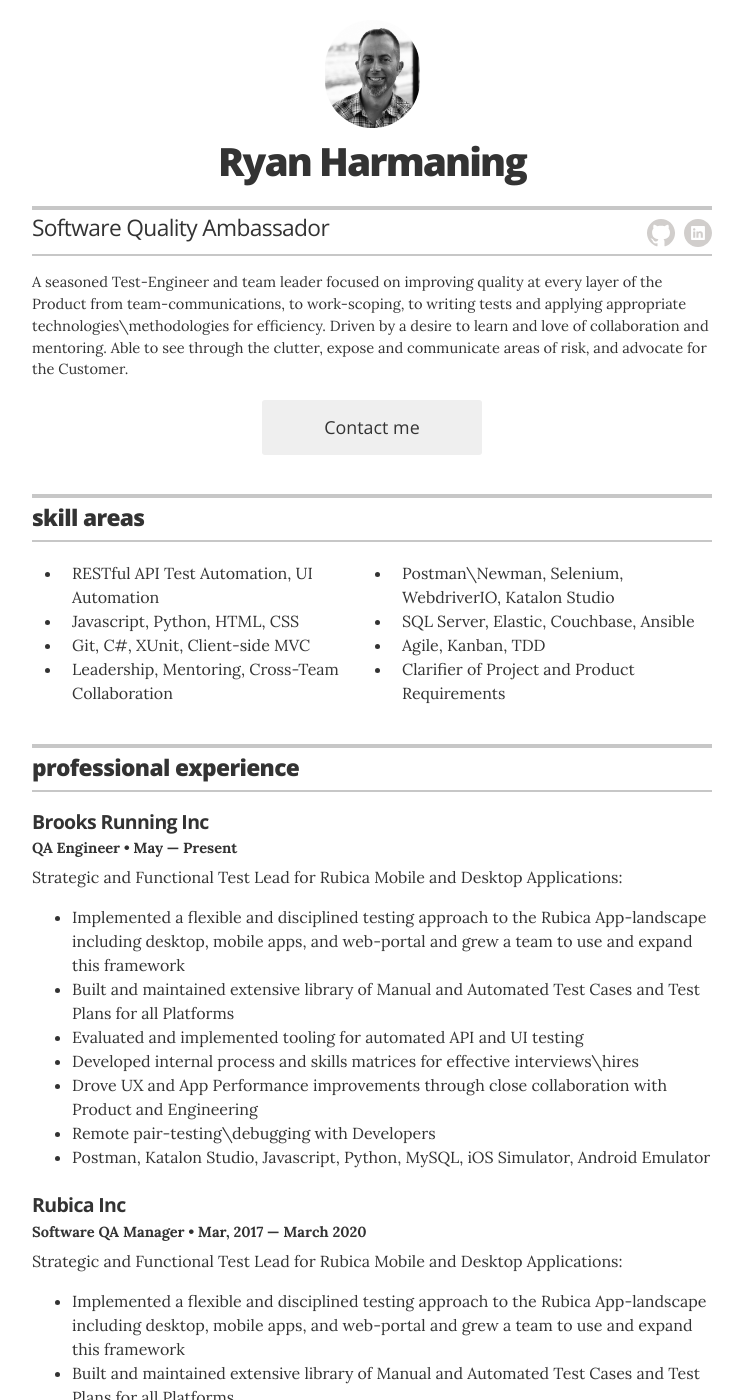
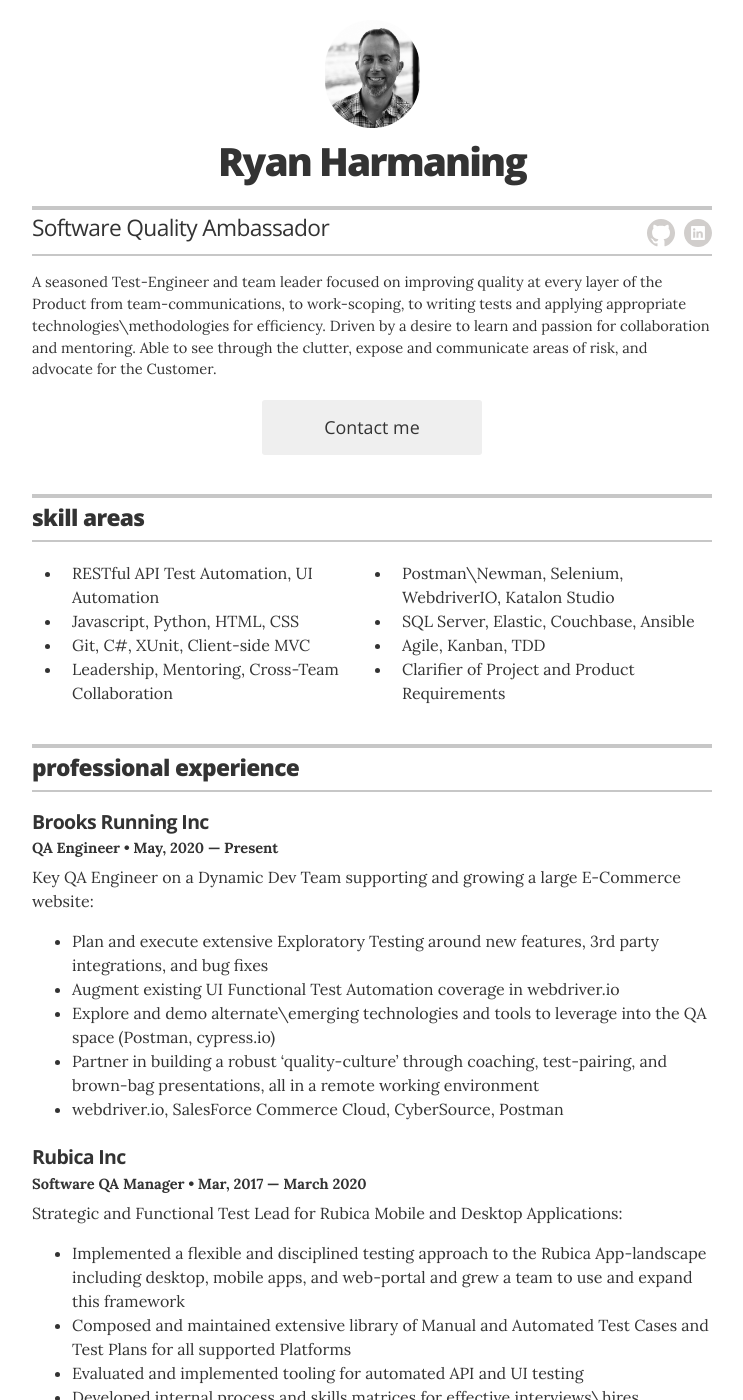
Before and after one commit to rharmaning/rharmaning.github.io, a Jekyll site: the page built from index.html, in a window 1280 px wide and 1400 px high. Shown: the whole window, without its empty margins (268-1011 px from the left). Built offline with Jekyll 4.4.1, drawn with Linux system fonts in a browser that asks for light colours.

Commit message:
adding Brooks details

```diff
--- a/_layouts/resume.html
+++ b/_layouts/resume.html
@@ -27,7 +27,7 @@
 
             <div class="executive-summary" itemprop="description">
                 <p>A seasoned Test-Engineer and team leader focused on improving quality at every layer of the Product from team-communications, to work-scoping, to writing tests and applying appropriate technologies\methodologies for efficiency. Driven by
-                    a desire to learn and love of collaboration and mentoring. Able to see through the clutter, expose and communicate areas of risk, and advocate for the Customer.
+                    a desire to learn and passion for collaboration and mentoring. Able to see through the clutter, expose and communicate areas of risk, and advocate for the Customer.
                 </p>
             </div>
 
@@ -68,18 +68,17 @@
 
             <div class="resume-item" itemscope itemprop="worksFor" itemtype="http://schema.org/Organization">
                 <h3 class="resume-item-title" itemprop="name">Brooks Running Inc</h3>
-                <h4 class="resume-item-details" itemprop="description">QA Engineer &bull; May &mdash; Present</h4>
-                <p class="resume-item-copy">Strategic and Functional Test Lead for Rubica Mobile and Desktop Applications:</p>
+                <h4 class="resume-item-details" itemprop="description">QA Engineer &bull; May, 2020 &mdash; Present</h4>
+                <p class="resume-item-copy">Key QA Engineer on a Dynamic Dev Team supporting and growing a large E-Commerce website:</p>
                 <ul class="resume-item-list">
-                    <li>Implemented a flexible and disciplined testing approach to the Rubica App-landscape including desktop, mobile apps, and web-portal and grew a team to use and expand this framework</li>
-                    <li>Built and maintained extensive library of Manual and Automated Test Cases and Test Plans for all Platforms</li>
-                    <li>Evaluated and implemented tooling for automated API and UI testing</li>
-                    <li>Developed internal process and skills matrices for effective interviews\hires</li>
-                    <li>Drove UX and App Performance improvements through close collaboration with Product and Engineering </li>
-                    <li>Remote pair-testing\debugging with Developers</li>
-                    <li>Postman, Katalon Studio, Javascript, Python, MySQL, iOS Simulator, Android Emulator</li>
+                    <li>Plan and execute extensive Exploratory Testing around new features, 3rd party integrations, and bug fixes</li>
+                    <li>Augment existing UI Functional Test Automation coverage in webdriver.io</li>
+                    <li>Explore and demo alternate\emerging technologies and tools to leverage into the QA space (Postman, cypress.io)</li>
+                    <li>Partner in building a robust ‘quality-culture’ through coaching, test-pairing, and brown-bag presentations, all in a remote working environment</li>
+                    <li>webdriver.io, SalesForce Commerce Cloud, CyberSource, Postman</li>
                 </ul>
             </div>
+
 
             <div class="resume-item" itemscope itemprop="worksFor" itemtype="http://schema.org/Organization">
                 <h3 class="resume-item-title" itemprop="name">Rubica Inc</h3>
@@ -87,7 +86,7 @@
                 <p class="resume-item-copy">Strategic and Functional Test Lead for Rubica Mobile and Desktop Applications:</p>
                 <ul class="resume-item-list">
                     <li>Implemented a flexible and disciplined testing approach to the Rubica App-landscape including desktop, mobile apps, and web-portal and grew a team to use and expand this framework</li>
-                    <li>Built and maintained extensive library of Manual and Automated Test Cases and Test Plans for all Platforms</li>
+                    <li>Composed and maintained extensive library of Manual and Automated Test Cases and Test Plans for all supported Platforms</li>
                     <li>Evaluated and implemented tooling for automated API and UI testing</li>
                     <li>Developed internal process and skills matrices for effective interviews\hires</li>
                     <li>Drove UX and App Performance improvements through close collaboration with Product and Engineering </li>
```
